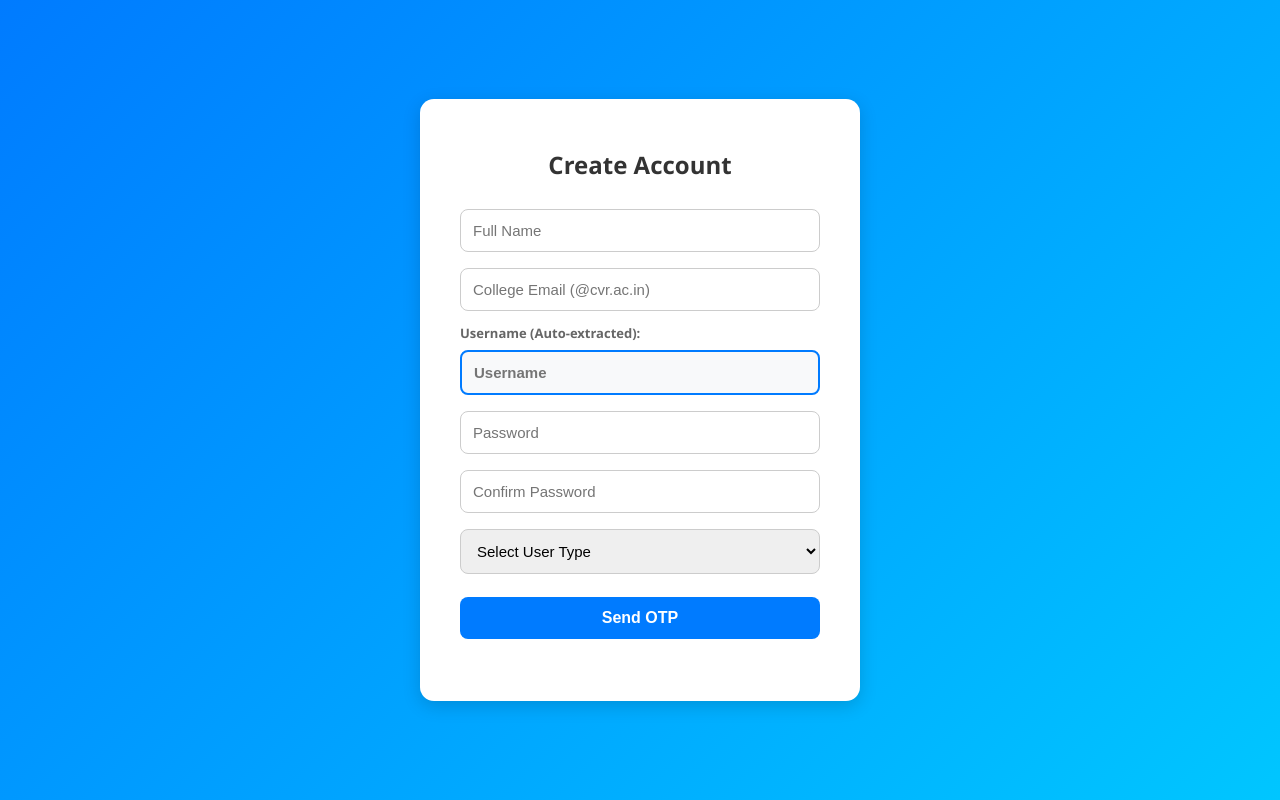
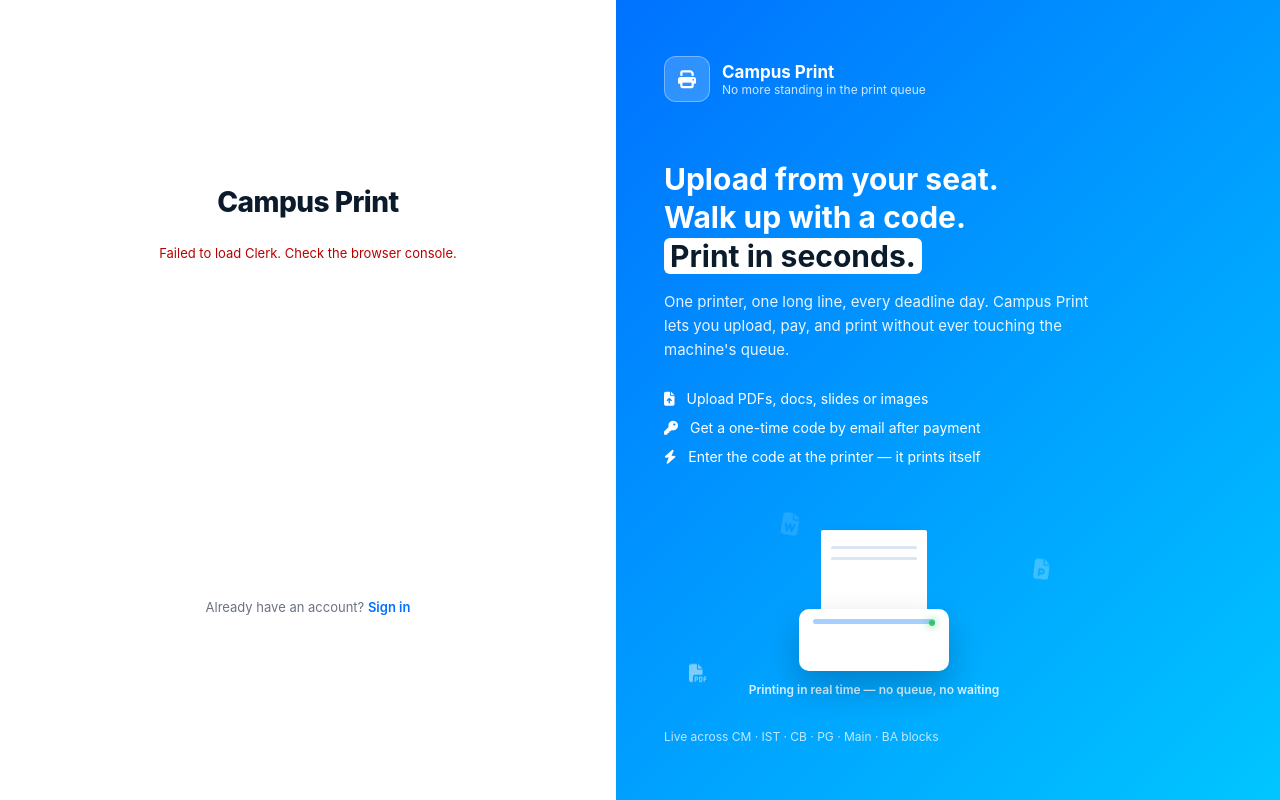
Before and after one commit to found404At404NotFound/CampusPrinter, a Flask app: page /register in a window 1280 px wide. Run offline with Flask 3, Linux system fonts and the light colour scheme; some libraries are stand-ins or nearby versions.

Commit message:
Update register.html

```diff
--- a/templates/register.html
+++ b/templates/register.html
@@ -1,205 +1,278 @@
-<!DOCTYPE html>
+<!doctype html>
 <html lang="en">
 <head>
-  <meta charset="UTF-8" />
-  <meta name="viewport" content="width=device-width, initial-scale=1.0" />
-  <title>User Registration</title>
-  <style>
-    body {
-      font-family: "Segoe UI", sans-serif;
-      background: linear-gradient(135deg, #007bff, #00c6ff);
-      display: flex;
-      justify-content: center;
-      align-items: center;
-      height: 100vh;
-      margin: 0;
-    }
+<meta charset="utf-8" />
+<meta name="viewport" content="width=device-width,initial-scale=1" />
+<title>Sign up — Campus Print</title>
+<link rel="stylesheet" href="https://cdnjs.cloudflare.com/ajax/libs/font-awesome/6.4.0/css/all.min.css"/>
 
-    .container {
-      background: white;
-      padding: 30px 40px;
-      border-radius: 14px;
-      width: 360px;
-      box-shadow: 0 5px 18px rgba(0,0,0,0.15);
-      text-align: center;
-    }
+<script
+  defer
+  crossorigin="anonymous"
+  src="https://free-kid-3262.clerk.accounts.dev/npm/@clerk/ui@1/dist/ui.browser.js"
+  type="text/javascript">
+</script>
+<script
+  defer
+  crossorigin="anonymous"
+  data-clerk-publishable-key="pk_test_ZnJlZS1raWQtMzI2Mi5jbGVyay5hY2NvdW50cy5kZXYk"
+  src="https://free-kid-3262.clerk.accounts.dev/npm/@clerk/clerk-js@6/dist/clerk.browser.js"
+  type="text/javascript">
+</script>
 
-    h2 { color: #333; margin-bottom: 20px; }
-    p { color: #555; font-size: 0.9rem; margin-bottom: 1.2rem; }
+<style>
+:root{
+  --blue:#007bff; --blue-600:#0a58ca; --cyan:#00c6ff; --muted:#6b7280;
+  --ink:#0b1220; --ink-2:#101a2e; --ok:#22c55e;
+  font-family:"Inter",system-ui,"Segoe UI",Roboto,Arial,sans-serif;
+}
+*{box-sizing:border-box}
+html,body{height:100%}
+body{margin:0;display:flex;min-height:100vh;background:#fff;color:#0b1b2b}
+.split{display:flex;width:100%;min-height:100vh}
 
-    input, select {
-      width: 100%;
-      padding: 12px;
-      margin: 8px 0;
-      border-radius: 8px;
-      border: 1px solid #ccc;
-      box-sizing: border-box;
-      font-size: 15px;
-    }
+/* ---------- LEFT: Clerk mounts here ---------- */
+.left{flex:1;min-width:340px;background:#fff;display:flex;flex-direction:column;justify-content:center;align-items:center;padding:48px 24px}
+.form-wrap{width:100%;max-width:400px}
+.brand-row{text-align:center;margin-bottom:26px}
+.brand-title{font-size:28px;font-weight:800;color:#0b1b2b;letter-spacing:-0.5px}
 
-    #username {
-      background-color: #f8f9fa;
-      border: 2px solid #007bff;
-      font-weight: bold;
-      color: #0056b3;
-    }
+#clerk-mount{display:flex;justify-content:center;min-height:320px}
+.foot{text-align:center;font-size:13px;color:#6b7280;margin-top:18px}
+.foot a{color:#0072ff;text-decoration:none;font-weight:600}
+#loading{color:var(--muted);font-size:14px;text-align:center;padding:40px 0}
+#loadErr{color:#b90000;font-size:13px;text-align:center;display:none}
 
-    .field-label {
-      text-align: left;
-      display: block;
-      font-size: 13px;
-      color: #666;
-      margin-top: 5px;
-      font-weight: 600;
-    }
+/* signed-in view */
+#signedIn{display:none;text-align:center}
+#signedIn h2{font-size:19px;margin:0 0 12px}
+#userInfo{margin:16px 0;padding:14px;background:#f8fbff;border-radius:10px;text-align:left;font-size:13px;line-height:1.7;border:1px solid #e6eef6}
+#goApp{display:inline-block;margin-top:6px;padding:.65rem 1.2rem;border-radius:9px;background:var(--blue);color:#fff;text-decoration:none;font-weight:700;font-size:14px}
+#goApp:hover{background:var(--blue-600)}
+.logout-button{margin-top:10px;padding:.65rem 1.2rem;border:1px solid #dce7ff;border-radius:9px;background:#fff;color:#b42318;font-weight:700;cursor:pointer;font-size:14px}
 
-    button {
-      width: 100%;
-      background-color: #007bff;
-      color: white;
-      padding: 12px;
-      border: none;
-      border-radius: 8px;
-      cursor: pointer;
-      font-size: 16px;
-      margin-top: 15px;
-      font-weight: bold;
-    }
+/* ---------- RIGHT: brand panel (matches print.html's blue gradient) ---------- */
+.right{
+  flex:1;min-width:340px;
+  background:linear-gradient(135deg,#0072ff 0%, #00c6ff 100%);
+  color:#fff;padding:56px 48px;display:flex;flex-direction:column;justify-content:space-between;
+  overflow:hidden;
+}
+.right .top{display:flex;align-items:center;gap:12px}
+.right .logo{width:46px;height:46px;border-radius:12px;background:rgba(255,255,255,0.18);border:1px solid rgba(255,255,255,0.35);display:flex;align-items:center;justify-content:center;font-weight:700}
+.right .logo i{font-size:18px}
+.right .name{font-weight:700;font-size:17px}
+.right .tag{font-size:12px;color:rgba(255,255,255,0.8)}
+.headline{font-size:30px;line-height:1.28;margin:40px 0 10px;font-weight:700;max-width:460px;color:#fff}
+.headline .accent{color:#0b1b2b;background:#fff;padding:0 6px;border-radius:6px}
+.desc{color:rgba(255,255,255,0.9);font-size:15px;max-width:440px;line-height:1.6;margin-bottom:28px}
+.features{display:flex;flex-direction:column;gap:12px;margin-bottom:8px}
+.feature{display:flex;gap:12px;align-items:flex-start;font-size:14px;color:#fff}
+.feature i{color:#fff;margin-top:2px}
+.queue{margin-top:32px;background:#f8fbff;border:1px solid #dce4f7;border-left:6px solid #0a58ca;border-radius:12px;padding:14px 16px;max-width:420px;box-shadow:0 8px 24px rgba(2,6,23,0.12)}
+.queue-title{font-size:12px;color:#5b6b85;margin-bottom:10px;font-weight:600}
+.ticket{display:flex;justify-content:space-between;align-items:center;padding:7px 0;font-size:13px;border-top:1px solid #e6eef6;color:#0b1b2b}
+.ticket:first-of-type{border-top:0}
+.ticket .id{font-family:"SFMono-Regular",Consolas,"Liberation Mono",Menlo,monospace;color:#0a58ca}
+.ticket .stat{font-size:11px;padding:3px 8px;border-radius:20px;font-weight:600}
+.stat.printing{background:#e9fff0;color:#1a9e4e}
+.stat.queued{background:#eef2ff;color:#475569}
+.blocks{color:rgba(255,255,255,0.75);font-size:12px;margin-top:26px}
 
-    button:hover { background-color: #0056b3; }
+/* ---------- animated printer scene ---------- */
+.printer-scene{position:relative;height:210px;max-width:420px;margin-top:10px}
+.floaters{position:absolute;inset:0;pointer-events:none}
+.floaters i{
+  position:absolute;bottom:0;color:rgba(255,255,255,0.55);font-size:20px;
+  animation:floatUp 6s ease-in infinite;
+}
+.floaters i:nth-child(1){left:6%;animation-delay:0s;font-size:18px}
+.floaters i:nth-child(2){left:28%;animation-delay:1.4s;font-size:22px}
+.floaters i:nth-child(3){left:70%;animation-delay:0.6s;font-size:16px}
+.floaters i:nth-child(4){left:88%;animation-delay:2.4s;font-size:20px}
+.floaters i:nth-child(5){left:48%;animation-delay:3.2s;font-size:15px}
+@keyframes floatUp{
+  0%{transform:translateY(0) rotate(0deg);opacity:0}
+  10%{opacity:.9}
+  85%{opacity:.25}
+  100%{transform:translateY(-190px) rotate(12deg);opacity:0}
+}
 
-    .message { margin-top: 12px; font-size: 14px; min-height: 20px; }
-    .success { color: #28a745; font-weight: bold; }
-    .error { color: #d32f2f; font-weight: bold; }
+.printer{position:absolute;left:50%;bottom:14px;transform:translateX(-50%);width:150px}
+.printer-body{
+  width:150px;height:62px;background:#ffffff;border-radius:10px;
+  box-shadow:0 16px 34px rgba(2,6,23,.22);position:relative;z-index:2;
+}
+.printer-body::before{
+  content:'';position:absolute;top:10px;left:14px;right:14px;height:5px;
+  border-radius:3px;background:#0072ff;opacity:.35;
+}
+.printer-led{position:absolute;top:11px;right:14px;width:6px;height:6px;border-radius:50%;background:#22c55e;box-shadow:0 0 8px #22c55e;animation:blink 1.6s ease-in-out infinite}
+@keyframes blink{0%,100%{opacity:1}50%{opacity:.3}}
+.paper-slot{
+  position:absolute;left:22px;right:22px;top:-84px;height:84px;
+  overflow:hidden;z-index:1;
+}
+.paper{
+  position:absolute;left:0;right:0;bottom:0;height:84px;background:#fff;
+  border-radius:2px 2px 0 0;box-shadow:0 6px 16px rgba(2,6,23,.12);
+  transform:translateY(100%);
+  animation:printSheet 3.6s cubic-bezier(.5,0,.3,1) infinite;
+}
+.paper::before,.paper::after{
+  content:'';position:absolute;left:10px;right:10px;height:3px;background:#dbe4f7;border-radius:2px;
+}
+.paper::before{top:16px}
+.paper::after{top:27px}
+@keyframes printSheet{
+  0%{transform:translateY(100%)}
+  15%{transform:translateY(100%)}
+  55%{transform:translateY(6%)}
+  85%{transform:translateY(6%)}
+  100%{transform:translateY(100%)}
+}
+.printer-caption{
+  position:absolute;left:50%;bottom:-26px;transform:translateX(-50%);
+  font-size:12px;color:rgba(255,255,255,0.85);white-space:nowrap;font-weight:600;
+}
+@media (prefers-reduced-motion: reduce){
+  .floaters i, .paper{animation:none}
+}
 
-    .hidden { display: none; }
-
-    #otpInput {
-      font-size: 1.5rem;
-      letter-spacing: 8px;
-      text-align: center;
-      border: 2px solid #007bff;
-      margin-top: 20px;
-    }
-  </style>
+@media(max-width:860px){
+  .split{flex-direction:column}
+  .right{order:-1;padding:32px}
+  .headline{font-size:24px}
+  .queue{display:none}
+}
+</style>
 </head>
 <body>
+<div class="split">
 
-  <div class="container" id="regSection">
-    <h2>Create Account</h2>
-    <form id="registerForm">
-      <input type="text" id="fullname" placeholder="Full Name" required />
-      <input type="email" id="email" placeholder="College Email (@cvr.ac.in)" required />
+  <div class="left">
+    <div class="form-wrap">
+      <div class="brand-row">
+        <span class="brand-title">Campus Print</span>
+      </div>
 
-      <label class="field-label">Username (Auto-extracted):</label>
-      <input type="text" id="username" placeholder="Username" readonly />
+      <div id="loading">Loading sign-up...</div>
+      <div id="loadErr">Failed to load Clerk. Check the browser console.</div>
+      <div id="clerk-mount"></div>
+      <div class="foot">Already have an account? <a href="/login">Sign in</a></div>
 
-      <input type="password" id="password" placeholder="Password" required />
-      <input type="password" id="confirmPassword" placeholder="Confirm Password" required />
-
-      <select id="usertype" required>
-        <option value="">Select User Type</option>
-        <option value="s">Student</option>
-        <option value="f">Staff</option>
-      </select>
-
-      <button type="submit">Send OTP</button>
-    </form>
-    <div class="message" id="regMsg"></div>
+      <div id="signedIn">
+        <h2>You're signed in 🎉</h2>
+        <div id="user-button"></div>
+        <div id="userInfo"></div>
+        <a id="goApp" href="/print">Go to Campus Print</a>
+        <button class="logout-button" id="logoutButton" type="button">Sign out</button>
+      </div>
+    </div>
   </div>
 
-  <div class="container hidden" id="otpSection">
-    <h2>Verify OTP</h2>
-    <p>5-digit code sent to:<br><b id="displayEmail" style="color:#007bff;"></b></p>
+  <div class="right">
+    <div class="top">
+      <div class="logo"><i class="fas fa-print"></i></div>
+      <div>
+        <div class="name">Campus Print</div>
+        <div class="tag">No more standing in the print queue</div>
+      </div>
+    </div>
 
-    <input type="text" id="otpInput" maxlength="5" placeholder="00000">
+    <div>
+      <div class="headline">Upload from your seat.<br>Walk up with a code.<br><span class="accent">Print in seconds.</span></div>
+      <p class="desc">One printer, one long line, every deadline day. Campus Print lets you upload, pay, and print without ever touching the machine's queue.</p>
 
-    <button id="verifyBtn">Verify OTP</button>
+      <div class="features">
+        <div class="feature"><i class="fas fa-file-upload"></i> Upload PDFs, docs, slides or images</div>
+        <div class="feature"><i class="fas fa-key"></i> Get a one-time code by email after payment</div>
+        <div class="feature"><i class="fas fa-bolt"></i> Enter the code at the printer — it prints itself</div>
+      </div>
 
-    <div class="message" id="otpMsg"></div>
-    <p style="margin-top:20px; font-size: 0.85rem; color: #007bff; cursor:pointer;" onclick="location.reload()">← Edit Details</p>
+      <div class="printer-scene">
+        <div class="floaters">
+          <i class="fas fa-file-pdf"></i>
+          <i class="fas fa-file-word"></i>
+          <i class="fas fa-image"></i>
+          <i class="fas fa-file-powerpoint"></i>
+          <i class="fas fa-file-alt"></i>
+        </div>
+        <div class="printer">
+          <div class="paper-slot"><div class="paper"></div></div>
+          <div class="printer-body"><div class="printer-led"></div></div>
+          <div class="printer-caption">Printing in real time — no queue, no waiting</div>
+        </div>
+      </div>
+    </div>
+
+    <div class="blocks">Live across CM · IST · CB · PG · Main · BA blocks</div>
   </div>
 
-  <script>
-    const emailInput=document.getElementById("email");
-    const usernameInput=document.getElementById("username");
-    const regSection=document.getElementById("regSection");
-    const otpSection=document.getElementById("otpSection");
-    // Auto-fill username field
-    emailInput.addEventListener("input", () => {
-      const email=emailInput.value;
-      usernameInput.value = email.includes("@") ? email.split("@")[0] : "";
+</div>
+
+<script>
+const REDIRECT_AFTER_AUTH = "/print";
+
+async function logout() {
+  const button = document.getElementById('logoutButton');
+  button.disabled = true;
+  try {
+    if (window.Clerk && Clerk.isSignedIn) await Clerk.signOut();
+  } finally {
+    await fetch('/fof/logout', {method: 'POST', credentials: 'include'});
+    window.location.href = '/login';
+  }
+}
+
+document.getElementById('logoutButton').addEventListener('click', logout);
+
+window.addEventListener("load", async function () {
+  try {
+    await Clerk.load({
+      ui: { ClerkUI: window.__internal_ClerkUICtor }
     });
-    // Register Call
-    document.getElementById("registerForm").addEventListener("submit", async (e) => {
-      e.preventDefault();
-      const msg=document.getElementById("regMsg");
-      const email=emailInput.value;
-      const username=usernameInput.value;
-      const name=document.getElementById("fullname").value;
-      const password=document.getElementById("password").value;
-      const confirmPassword=document.getElementById("confirmPassword").value;
-      if(!email.endsWith("@cvr.ac.in")) {
-        msg.innerHTML = "<span class='error'>Use @cvr.ac.in email only!</span>";
-        return;
-      }
-      if(password !== confirmPassword) {
-        msg.innerHTML = "<span class='error'>Passwords don't match!</span>";
-        return;
-      }
-      const data={
-        name:name,
-        username:username,
-        email:email,
-        password:password,
-        usertype:document.getElementById("usertype").value
-      };
-      try {
-        const res = await fetch("https://campusprinter.up.railway.app/fof/register", {
-          method:"POST",
-          headers:{ "Content-Type": "application/json" },
-          body: JSON.stringify(data)
-        });
-        if (res.ok) {
-          document.getElementById("displayEmail").textContent = email;
-          regSection.classList.add("hidden");
-          otpSection.classList.remove("hidden");
-        }else{
-          const result=await res.json();
-          msg.innerHTML = `<span class='error'>${result.message||"Error"}</span>`;
+
+    document.getElementById('loading').style.display = 'none';
+
+    const mountEl = document.getElementById('clerk-mount');
+    const signedInEl = document.getElementById('signedIn');
+
+    if (Clerk.isSignedIn) {
+      mountEl.style.display = 'none';
+      signedInEl.style.display = 'block';
+
+      Clerk.mountUserButton(document.getElementById('user-button'));
+
+      const user = Clerk.user;
+      document.getElementById('userInfo').innerHTML = `
+        <strong>Name:</strong> ${user.firstName || ''} ${user.lastName || ''}<br>
+        <strong>Email:</strong> ${user.primaryEmailAddress?.emailAddress || 'Not available'}
+      `;
+    } else {
+      Clerk.mountSignUp(mountEl, {
+        signInUrl: "/login",
+        forceRedirectUrl: REDIRECT_AFTER_AUTH,
+        signInForceRedirectUrl: REDIRECT_AFTER_AUTH,
+        appearance: {
+          variables: {
+            colorPrimary: "#0072ff",
+            colorText: "#0b1b2b",
+            fontFamily: "Inter, system-ui, Arial, sans-serif",
+            borderRadius: "10px"
+          },
+          elements: {
+            footerAction: { display: "none" }
+          }
         }
-      } catch(err){
-        msg.innerHTML="<span class='error'>Connection failed</span>";
-      }
-    });
-    //  OTP Call
-    document.getElementById("verifyBtn").addEventListener("click", async () => {
-      const otp=document.getElementById("otpInput").value.trim();
-      const msg=document.getElementById("otpMsg");
-      const username=usernameInput.value;
-      if (otp.length!==5){
-        msg.innerHTML="<span class='error'>Enter 5-digit OTP</span>";
-        return;
-      }
-      try {
-        // Constructing url
-        const url=`https://campusprinter.up.railway.app/fof/reg_otp?username=${encodeURIComponent(username)}`;
-        const res=await fetch(url, {
-          method:"POST",
-          headers:{ "Content-Type": "application/json" },
-          body: JSON.stringify({otp:otp})
-        });
-        const data=await res.json();
-        if (res.ok) {
-          msg.innerHTML="<span class='success'>Verified Redirecting</span>";
-          setTimeout(()=>{ window.location.href="/fof/login"; }, 1500);
-        }else{
-          msg.innerHTML=`<span class='error'>${data.message||"Invalid OTP"}</span>`;
-        }
-      }catch (err){
-        msg.innerHTML="<span class='error'>Failed to reach server</span>";
-      }
-    });
-  </script>
+      });
+    }
+  } catch (error) {
+    console.error("Clerk error:", error);
+    document.getElementById('loading').style.display = 'none';
+    document.getElementById('loadErr').style.display = 'block';
+  }
+});
+</script>
 </body>
 </html>
```
